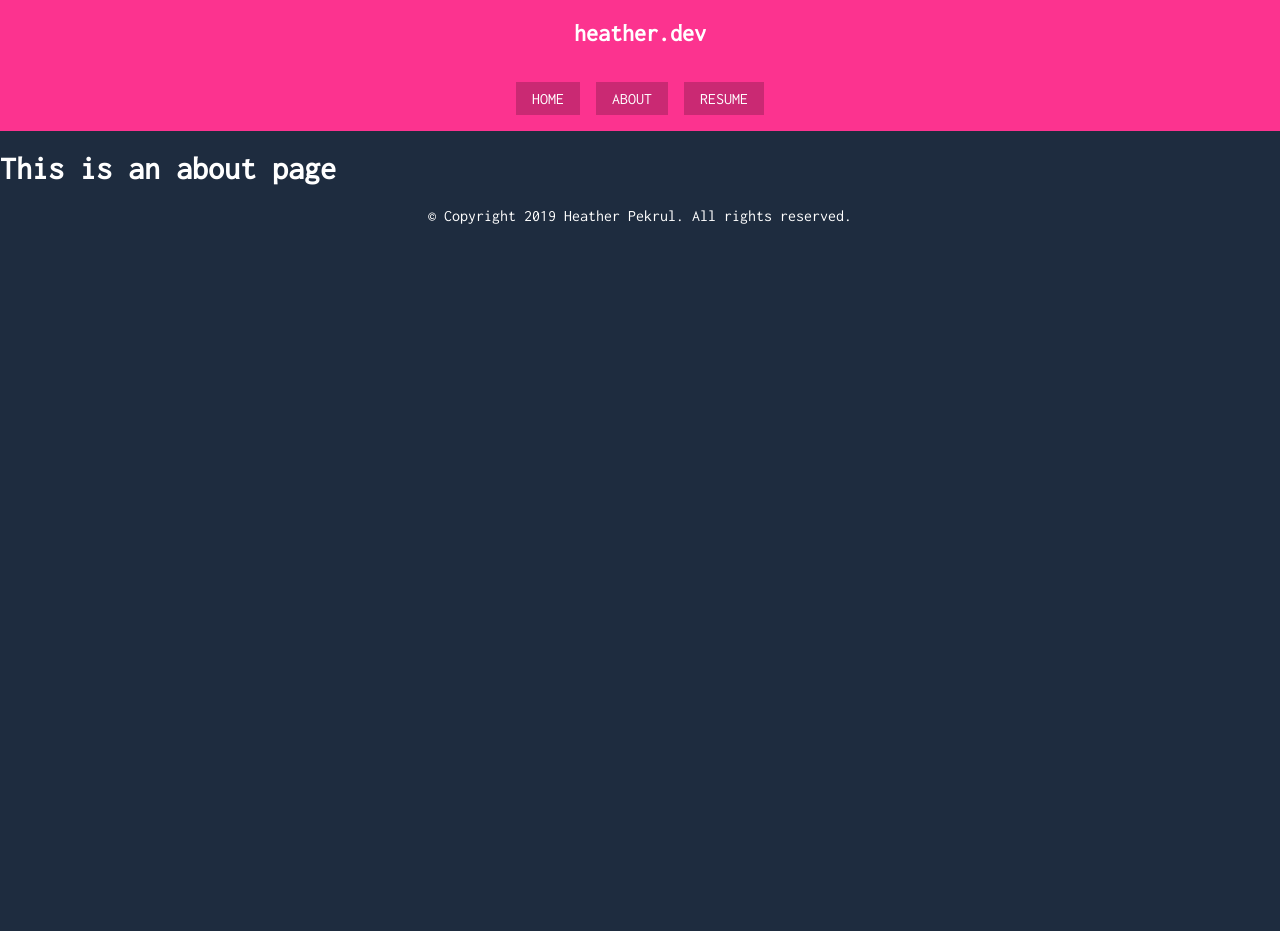
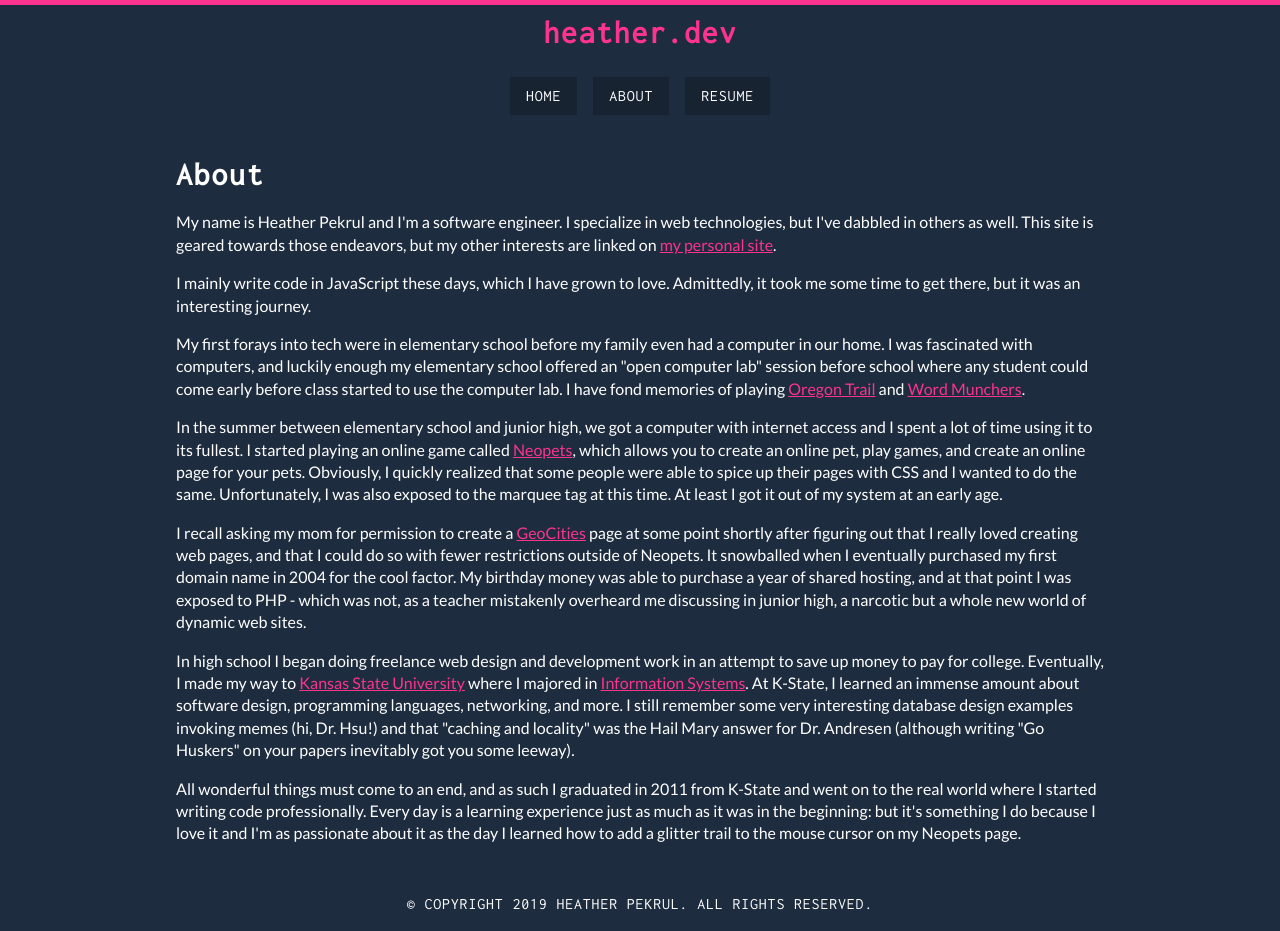
Before and after one commit to heatherpekrul/heather.dev, a Vue app: page /about in a window 1280 px wide. Before the commit the page ends 800 px from the top, so only its background shows below. Built offline with nearby package versions, Linux system fonts and the light colour scheme.

Commit message:
Move default element styling to a separate file to avoid duplicate selectors added to stylesheet, add about content, various style and content changes in the footer and nav

```diff
--- a/src/App.vue
+++ b/src/App.vue
@@ -22,4 +22,5 @@ export default {
 
 <style lang="scss">
 @import 'assets/scss';
+@import 'assets/scss/defaults';
 </style>
--- a/src/assets/scss/_display.scss
+++ b/src/assets/scss/_display.scss
@@ -1,4 +1,15 @@
 @mixin flex-container {
   max-width: 960px;
+  padding: 1em;
   margin: 0 auto;
 }
+
+.container {
+  @include flex-container();
+}
+
+@mixin breakpoint() {
+  @media (min-width: 480px) {
+    @content;
+  }
+}
--- a/src/assets/scss/_typography.scss
+++ b/src/assets/scss/_typography.scss
@@ -1,5 +1,9 @@
 @import url('https://fonts.googleapis.com/css?family=Inconsolata|Lato&display=swap');
 
+// Typography Settings
+$font-base-size: 16px;
+
+// Font Faces
 @mixin font-inconsolata {
   font-family: 'Inconsolata', monospace;
 }
@@ -8,10 +12,12 @@
   font-family: 'Lato', sans-serif;
 }
 
+// Abstracted Fonts
 @mixin font-primary {
   @include font-lato();
 }
 
 @mixin font-accent {
   @include font-inconsolata();
+  letter-spacing: 0.05em;
 }
--- /dev/null
+++ b/src/assets/scss/defaults.scss
@@ -0,0 +1,71 @@
+html {
+  -webkit-box-sizing: border-box;
+  -moz-box-sizing: border-box;
+  box-sizing: border-box;
+}
+
+*,
+*:before,
+*:after {
+  -webkit-box-sizing: inherit;
+  -moz-box-sizing: inherit;
+  box-sizing: inherit;
+}
+
+body {
+  @include font-primary();
+  font-size: $font-base-size * 0.85;
+  line-height: 1.4;
+  background: $color-midnight;
+  color: $color-white;
+  margin: 0;
+
+  @include breakpoint() {
+    font-size: $font-base-size;
+  }
+}
+
+a {
+  color: $color-party-girl;
+  text-decoration: underline;
+}
+
+h1,
+h2,
+h3,
+h4,
+h5,
+h6 {
+  @include font-accent();
+  line-height: 1.25;
+  margin: 0.25em 0;
+}
+
+h1 {
+  font-size: 2em;
+}
+
+h2 {
+  font-size: 1.75em;
+}
+
+h3 {
+  font-size: 1.5em;
+}
+
+h4 {
+  font-size: 1.33em;
+}
+
+h5 {
+  font-size: 1.25em;
+}
+
+h6 {
+  font-size: 1.15em;
+}
+
+img {
+  max-width: 100%;
+  height: auto;
+}
--- a/src/assets/scss/index.scss
+++ b/src/assets/scss/index.scss
@@ -1,38 +1,3 @@
 @import 'colors';
 @import 'display';
 @import 'typography';
-
-html {
-  -webkit-box-sizing: border-box;
-  -moz-box-sizing: border-box;
-  box-sizing: border-box;
-}
-
-*,
-*:before,
-*:after {
-  -webkit-box-sizing: inherit;
-  -moz-box-sizing: inherit;
-  box-sizing: inherit;
-}
-
-body {
-  @include font-primary();
-  background: $color-midnight;
-  color: $color-white;
-  margin: 0;
-}
-
-a {
-  color: $color-party-girl;
-  text-decoration: underline;
-}
-
-h1,
-h2,
-h3,
-h4,
-h5,
-h6 {
-  @include font-accent();
-}
--- a/src/components/footer/footer.scss
+++ b/src/components/footer/footer.scss
@@ -1,4 +1,6 @@
 .footer {
+  @include flex-container();
   @include font-accent;
   text-align: center;
+  text-transform: uppercase;
 }
--- a/src/components/nav/nav.scss
+++ b/src/components/nav/nav.scss
@@ -1,10 +1,10 @@
 .nav {
-  background: $color-party-girl;
   text-align: center;
   overflow: auto;
+  border-top: 5px solid $color-party-girl;
 
   &__title {
-
+    color: $color-party-girl;
   }
 
   ul {
@@ -13,8 +13,10 @@
     padding: 0;
 
     li {
-      display: inline-block;
-      padding: 1em 0.5em;
+      @include breakpoint() {
+        display: inline-block;
+        padding: 1em 0.5em;
+      }
 
       a {
         @include font-accent();
--- a/src/views/About.vue
+++ b/src/views/About.vue
@@ -1,5 +1,49 @@
 <template>
-  <div class="about">
-    <h1>This is an about page</h1>
+  <div class="about container">
+    <h1>About</h1>
+
+    <p>My name is Heather Pekrul and I'm a software engineer. I specialize in web technologies,
+      but I've dabbled in others as well. This site is geared towards those endeavors, but my
+      other interests are linked on <a href="https://heatherpekrul.com">my personal site</a>.</p>
+
+    <p>I mainly write code in JavaScript these days, which I have grown to love. Admittedly, it
+    took me some time to get there, but it was an interesting journey.</p>
+
+    <p>My first forays into tech were in elementary school before my family even had a computer
+      in our home. I was fascinated with computers, and luckily enough my elementary school
+      offered an "open computer lab" session before school where any student could come early
+      before class started to use the computer lab. I have fond memories of playing
+      <a href="https://en.wikipedia.org/wiki/The_Oregon_Trail_(1985_video_game)">Oregon Trail</a>
+      and <a href="https://en.wikipedia.org/wiki/Munchers#Word_Munchers">Word Munchers</a>.</p>
+
+    <p>In the summer between elementary school and junior high, we got a computer with internet
+      access and I spent a lot of time using it to its fullest. I started playing an online game called
+      <a href="https://en.wikipedia.org/wiki/Neopets">Neopets</a>, which allows you to create an online
+      pet, play games, and create an online page for your pets. Obviously, I quickly realized that
+      some people were able to spice up their pages with CSS and I wanted to do the same.
+      Unfortunately, I was also exposed to the marquee tag at this time. At least I got it out of my
+      system at an early age.</p>
+
+    <p>I recall asking my mom for permission to create a
+      <a href="https://en.wikipedia.org/wiki/Yahoo!_GeoCities">GeoCities</a> page at some point
+      shortly after figuring out that I really loved creating web pages, and that I could do so with
+      fewer restrictions outside of Neopets. It snowballed when I eventually purchased my first
+      domain name in 2004 for the cool factor. My birthday money was able to purchase a year of
+      shared hosting, and at that point I was exposed to PHP - which was not, as a teacher mistakenly
+      overheard me discussing in junior high, a narcotic but a whole new world of dynamic web sites.</p>
+
+    <p>In high school I began doing freelance web design and development work in an attempt to save up
+      money to pay for college. Eventually, I made my way to <a href="https://www.k-state.edu">Kansas
+      State University</a> where I majored in <a href="http://www.cs.ksu.edu">Information Systems</a>.
+      At K-State, I learned an immense amount about software design, programming languages, networking,
+      and more. I still remember some very interesting database design examples invoking memes
+      (hi, Dr. Hsu!) and that "caching and locality" was the Hail Mary answer for Dr. Andresen (although
+      writing "Go Huskers" on your papers inevitably got you some leeway).</p>
+
+    <p>All wonderful things must come to an end, and as such I graduated in 2011 from K-State and
+      went on to the real world where I started writing code professionally. Every day is a learning
+      experience just as much as it was in the beginning: but it's something I do because I love it and
+      I'm as passionate about it as the day I learned how to add a glitter trail to the mouse cursor
+      on my Neopets page.</p>
   </div>
 </template>
```
